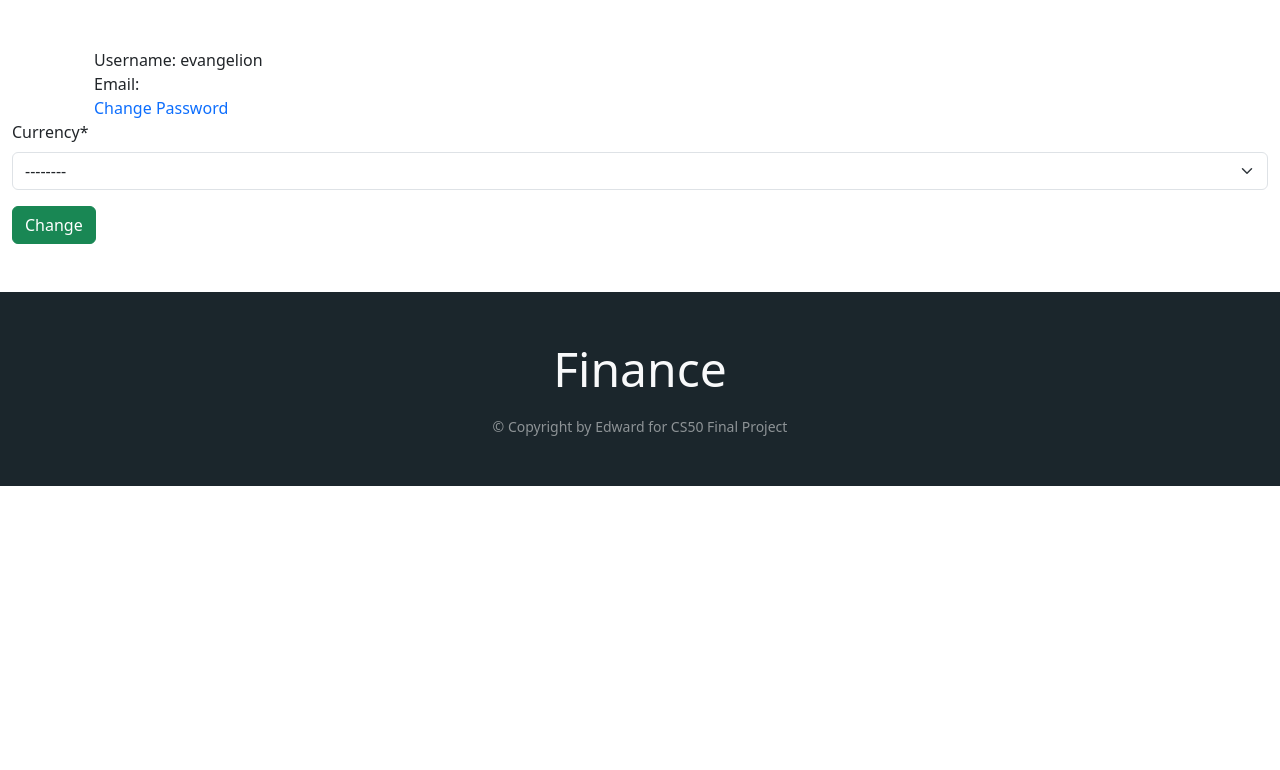
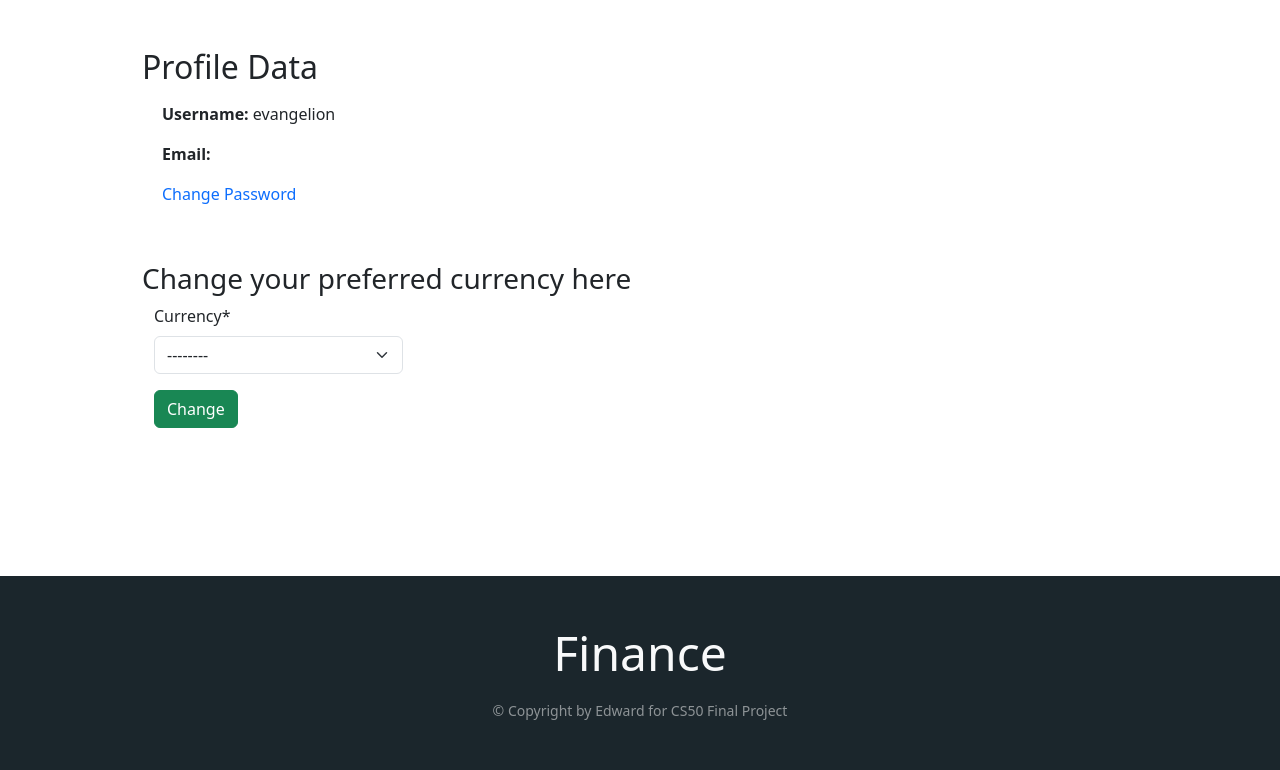
Before and after one commit to drawdlu/personalFinance, a Django app: page /profile/ in a window 1280 px wide. Shown: the part 92-862 px from the top of the page. Before the commit the page ends 578 px from the top, so only its background shows below. Run offline with Django 5.2, Linux system fonts and the light colour scheme; a user stored in the database is signed in; some libraries are stand-ins or nearby versions.

Commit message:
fixed some UI

```diff
--- a/finance/finance/settings.py
+++ b/finance/finance/settings.py
@@ -23,7 +23,7 @@ BASE_DIR = Path(__file__).resolve().parent.parent
 SECRET_KEY = 'django-insecure-td!&l^f&v0zc@oaocsg$r31d#jp^%pie5$)awxa605bzxunecb'
 
 # SECURITY WARNING: don't run with debug turned on in production!
-DEBUG = True
+DEBUG = False
 
 ALLOWED_HOSTS = []
 
@@ -41,6 +41,7 @@ INSTALLED_APPS = [
     'register.apps.RegisterConfig',
     'crispy_forms',
     'crispy_bootstrap5',
+    'mathfilters',
 ]
 
 MIDDLEWARE = [
--- a/finance/main/forms.py
+++ b/finance/main/forms.py
@@ -70,3 +70,18 @@ class ChooseDate(forms.Form):
             self.fields['date'] = forms.ChoiceField(label="No Transactions Yet", disabled=True)
 
     date = forms.ChoiceField()
+
+
+class ChangeCurrency(forms.Form):
+    currency_choices = (
+        ("", "--------"),
+        ("$", "Dollar"),
+        ("€", "Euro"),
+        ("£", "Pound"),
+        ("¥", "Yen"),
+        ("₣", "Franc"),
+        ("₹", "Rupee"),
+        ("د. ك'", "Dinar"),
+        ("₱", "Peso")
+    )
+    currency = forms.ChoiceField(choices=currency_choices)
--- a/finance/main/static/main/style.css
+++ b/finance/main/static/main/style.css
@@ -105,3 +105,15 @@ footer {
 .dropdown-menu {
     --bs-dropdown-min-width: 20rem;
 }
+
+#currency {
+    margin-left: 0px;
+}
+
+#profilePage {
+    height: 60vh;
+}
+
+#passwordReset {
+    height: 60vh;
+}
--- /dev/null
+++ b/finance/main/templates/main/profile.html
@@ -0,0 +1,35 @@
+{% extends "main/base.html" %}
+
+{% block title %}
+    Progile Page
+{% endblock %}
+{% load crispy_forms_tags %}
+
+{% block content %}
+    <div class="container" id="profilePage">
+        <div class="container m-5">
+            <h2>Profile Data</h2>
+            <div class="container">
+                <div class="container p-2">
+                    <b>Username:</b> {{ user.username }}
+                </div>
+                <div class="container p-2">
+                    <b>Email:</b> {{ user.email }}
+                </div>
+                <div class="container p-2">
+                    <a href="/change_password/">Change Password</a>
+                </div>
+            </div>
+        </div>
+        <div class="container m-5">
+            <h3>Change your preferred currency here</h3>
+            <div class="container w-25 float-left" id="currency">
+                <form method="post">
+                    {% csrf_token %}
+                    {{ form | crispy }}
+                    <button type="submit" class="btn btn-success">Change</button>
+                </form>
+            </div>
+        </div>
+    </div>
+{% endblock %}
--- a/finance/main/templates/main/search.html
+++ b/finance/main/templates/main/search.html
@@ -3,6 +3,7 @@
 {% block title %}
     Search
 {% endblock %}
+{% load mathfilters %}
 {% load crispy_forms_tags %}
 
 {% block content %}
@@ -29,7 +30,7 @@
                             {% for debit in debitData %}
                                     <tr>
                                         <td>{{ debit.date }}</td>
-                                        <td>{{ user.profile.currency }}{{ debit.amount }}</td>
+                                        <td>-{{ user.profile.currency }}{{ debit.amount|abs }}</td>
                                         <td>{{ debit.description }}</td>
                                         <td>{{ debit.category }}</td>
                                         <td>{{ debit.account }}</td>
--- a/finance/main/urls.py
+++ b/finance/main/urls.py
@@ -6,5 +6,6 @@ urlpatterns = [
     path("accounts/", views.accounts, name="accounts"),
     path("<int:id>", views.delete, name="delete"),
     path("history/", views.history, name="history"),
-    path("search/", views.search, name="search")
+    path("search/", views.search, name="search"),
+    path("profile/", views.profile, name="profile"),
 ]
--- a/finance/main/views.py
+++ b/finance/main/views.py
@@ -1,6 +1,6 @@
 from django.shortcuts import render, redirect
 from .models import Accounts, Category, Debit, Credit
-from .forms import CreateNewAccount, CreateNewCategory, CreateNewEntry, EditAccount, EditCategory, ChooseDate
+from .forms import CreateNewAccount, CreateNewCategory, CreateNewEntry, EditAccount, EditCategory, ChooseDate, ChangeCurrency
 from django.db import IntegrityError
 from django.contrib.auth.decorators import login_required
 from .helper import get_values, get_summary
@@ -17,14 +17,12 @@ def home(response):
     userCredit = response.user.credit
 
     if response.method == "POST":
-        formC = CreateNewCategory(response.POST)
-        formD = CreateNewEntry(response.POST)
-
+        form = CreateNewEntry(response.POST)
         # pressed add expense button
         if "add_expense" in response.POST:
             # gate data from form and save it
-            if formD.is_valid():
-                data = get_values(response, formD)
+            if form.is_valid():
+                data = get_values(response, form)
                 new = Debit(amount=-data["amount"], description=data["description"], account=data["account"], category=data["category"], date=data["date"])
                 new.save()
 
@@ -36,8 +34,8 @@ def home(response):
         # pressed add credit button
         if "add_credit" in response.POST:
             # gate data from form and save it
-            if formD.is_valid():
-                data = get_values(response, formD)
+            if form.is_valid():
+                data = get_values(response, form)
                 new = Credit(amount=data["amount"], description=data["description"], account=data["account"], category=data["category"], date=data["date"])
                 new.save()
 
@@ -58,11 +56,10 @@ def home(response):
 
     else:
         # create forms for user
-        formC = CreateNewCategory()
-        formD = CreateNewEntry()
+        form = CreateNewEntry()
         # make sure forms contains only categories and accounts of current user
-        formD.fields["category"].queryset = userCategories.all()
-        formD.fields["account"].queryset = userAccounts.all()
+        form.fields["category"].queryset = userCategories.all()
+        form.fields["account"].queryset = userAccounts.all()
 
     # filter and return current months debit and credit
     date = datetime.now()
@@ -84,7 +81,7 @@ def home(response):
     debitCategory = debitSummary[1]
     debitAccounts = debitSummary[2]
 
-    return render(response, "main/home.html", {"formC": formC, "formD":formD, "debitData": debitData, "creditData": creditData, "debitCategory": debitCategory, "creditCategory": creditCategory, "debitTotal": debitTotal, "creditTotal": creditTotal, "creditAccounts": creditAccounts, "debitAccounts": debitAccounts})
+    return render(response, "main/home.html", {"form": form, "debitData": debitData, "creditData": creditData, "debitCategory": debitCategory, "creditCategory": creditCategory, "debitTotal": debitTotal, "creditTotal": creditTotal, "creditAccounts": creditAccounts, "debitAccounts": debitAccounts})
 
 # creating new accounts and showing account data
 @login_required(login_url="/login/")
@@ -320,3 +317,19 @@ def search(response):
 
     # if url typed on page
     return redirect('/')
+
+# display profile page
+@login_required(login_url="/login/")
+def profile(response):
+    # update currency used
+    if response.method == 'POST':
+        form = ChangeCurrency(response.POST)
+        if form.is_valid():
+            symbol = form.cleaned_data['currency']
+            response.user.profile.currency = symbol
+            response.user.profile.save()
+        return redirect('/')
+    else:
+        form = ChangeCurrency()
+
+    return render(response, "main/profile.html", {"form": form})
--- a/finance/register/forms.py
+++ b/finance/register/forms.py
@@ -34,18 +34,3 @@ class SetPasswordForm(SetPasswordForm):
 class PasswordResetForm(PasswordResetForm):
     def __init__(self, *args, **kwargs):
         super(PasswordResetForm, self).__init__(*args, **kwargs)
-
-
-class ChangeCurrency(forms.Form):
-    currency_choices = (
-        ("", "--------"),
-        ("$", "Dollar"),
-        ("€", "Euro"),
-        ("£", "Pound"),
-        ("¥", "Yen"),
-        ("₣", "Franc"),
-        ("₹", "Rupee"),
-        ("د. ك'", "Dinar"),
-        ("₱", "Peso")
-    )
-    currency = forms.ChoiceField(choices=currency_choices)
--- a/finance/register/templates/passwordResetConfirm.html
+++ b/finance/register/templates/passwordResetConfirm.html
@@ -16,7 +16,7 @@
     </div>
     {% endif %}
 
-    <div class="container">
+    <div class="container" id="passwordReset">
         <h2>Password Reset Confirm</h2>
         <p>Please enter your new password</p>
         <form method="post">
--- a/finance/register/templates/profile.html
+++ /dev/null
@@ -1,21 +0,0 @@
-{% extends "main/base.html" %}
-
-{% block title %}
-    Progile Page
-{% endblock %}
-{% load crispy_forms_tags %}
-
-{% block content %}
-    <div class="container">
-        <div class="container">
-            Username: {{ userName }} <br>
-            Email: {{ email }} <br>
-            <a href="/change_password/">Change Password</a>
-        </div>
-    </div>
-    <form method="post">
-        {% csrf_token %}
-        {{ form | crispy }}
-        <button type="submit" class="btn btn-success">Change</button>
-    </form>
-{% endblock %}
--- a/finance/register/urls.py
+++ b/finance/register/urls.py
@@ -3,11 +3,10 @@ from . import views
 from django.contrib.auth import views as auth_views
 
 urlpatterns = [
-    path('reset/<uidb64>/<token>', views.passwordResetConfirm, name='activate'),
-    path("activate/<uidb64>/<token>", views.activate, name="activate"),
-    path("profile/", views.profile, name="profile"),
-    path("change_password/", views.change_password, name="change_password"),
-    path("password_reset/", views.password_reset, name="password_reset"),
-    path('reset/<uidb64>/<token>', views.passwordResetConfirm, name='reset'),
+    path('reset/<uidb64>/<token>', views.passwordResetConfirm, name="activate"),
+    path('activate/<uidb64>/<token>', views.activate, name="activate"),
+    path('change_password/', views.change_password, name="change_password"),
+    path('password_reset/', views.password_reset, name="password_reset"),
+    path('reset/<uidb64>/<token>', views.passwordResetConfirm, name="reset"),
     path('login/', auth_views.LoginView.as_view(template_name="registration/login.html", redirect_authenticated_user=True), name='login'),
 ]
--- a/finance/register/views.py
+++ b/finance/register/views.py
@@ -1,5 +1,5 @@
 from django.shortcuts import render, redirect
-from .forms import RegisterForm, SetPasswordForm, PasswordResetForm, ChangeCurrency
+from .forms import RegisterForm, SetPasswordForm, PasswordResetForm
 from django.contrib.auth.models import User
 from django import forms
 from django.contrib.auth import authenticate, login, logout, get_user_model
@@ -74,24 +74,6 @@ def register(response):
     else:
         form = RegisterForm()
     return render(response, "register.html", {"form": form})
-
-# display profile page
-@login_required(login_url="/login/")
-def profile(response):
-    userName = response.user.username
-    email = response.user.email
-
-    # update currency used
-    if response.method == 'POST':
-        form = ChangeCurrency(response.POST)
-        if form.is_valid():
-            symbol = form.cleaned_data['currency']
-            response.user.profile.currency = symbol
-            response.user.profile.save()
-    else:
-        form = ChangeCurrency()
-
-    return render(response, "profile.html", {"userName": userName, "email": email, "form": form})
 
 # allow users to change password
 @login_required(login_url="/login/")
```
Also changed, not shown: finance/main/templates/main/history.html (+5 -4 lines), finance/main/templates/main/home.html (+6 -5 lines), finance/db.sqlite3.
